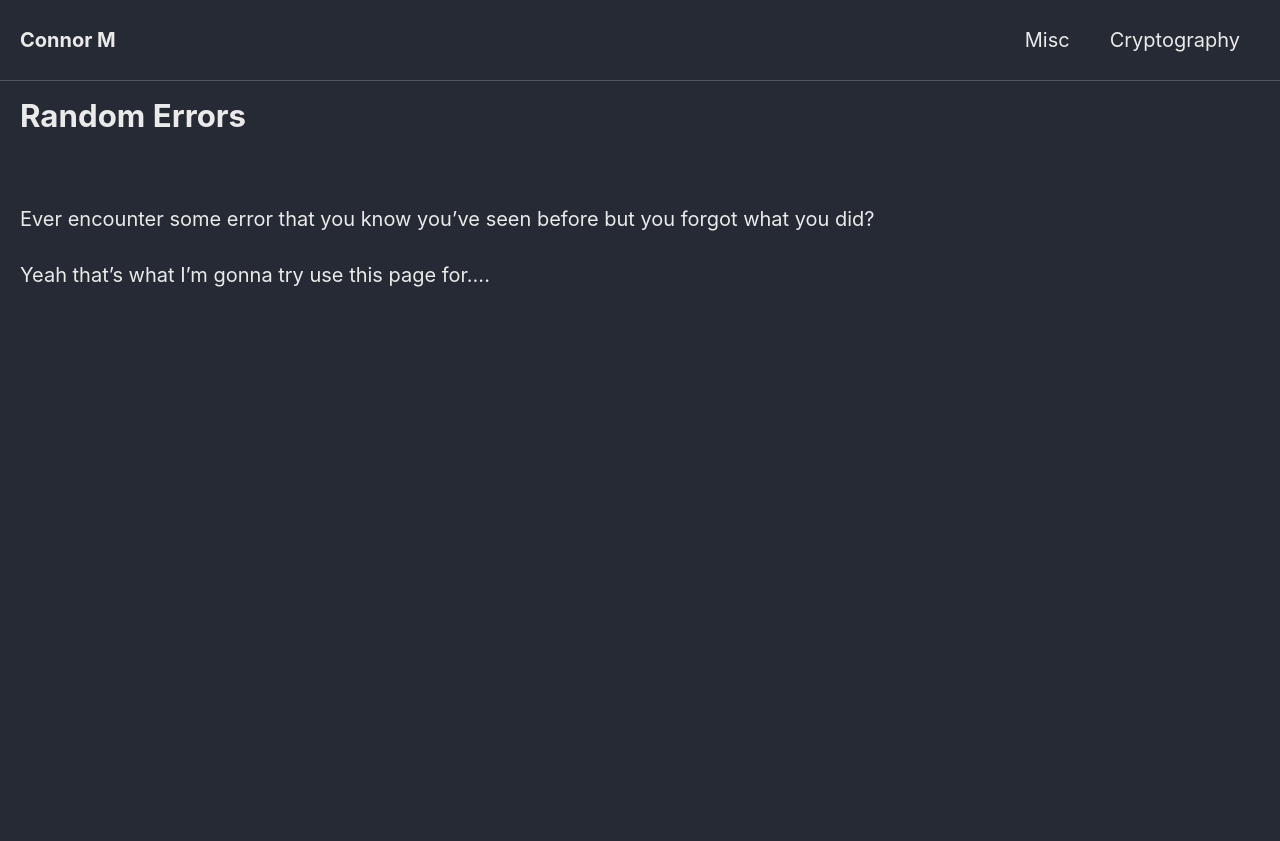
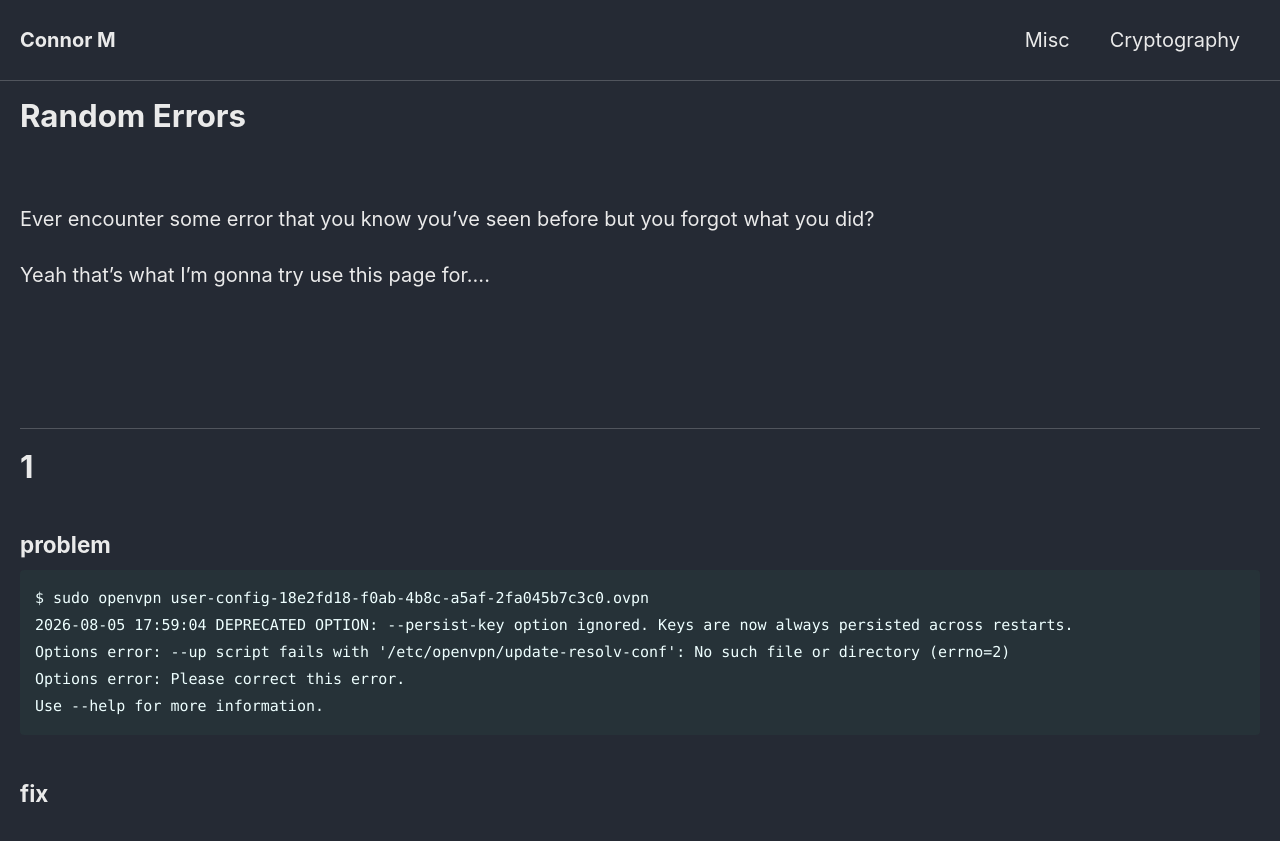
Before and after one commit to Connor-McCartney/Connor-McCartney.github.io, a Jekyll site: the page built from _pages/misc/randomerrors.md, in a window 1280 px wide. Shown: the top 841 px of the page. Built offline with Jekyll 4.4.1, drawn with Linux system fonts in a browser that asks for light colours; cached includes are drawn as plain includes.

Commit message:
Update randomerrors.md

````diff
--- a/_pages/misc/randomerrors.md
+++ b/_pages/misc/randomerrors.md
@@ -14,3 +14,20 @@ Yeah that's what I'm gonna try use this page for....
 <br>
 
 <br>
+
+---
+
+
+# 1
+
+### problem
+
+```
+$ sudo openvpn user-config-18e2fd18-f0ab-4b8c-a5af-2fa045b7c3c0.ovpn
+2026-08-05 17:59:04 DEPRECATED OPTION: --persist-key option ignored. Keys are now always persisted across restarts.
+Options error: --up script fails with '/etc/openvpn/update-resolv-conf': No such file or directory (errno=2)
+Options error: Please correct this error.
+Use --help for more information.
+```
+
+### fix
````
